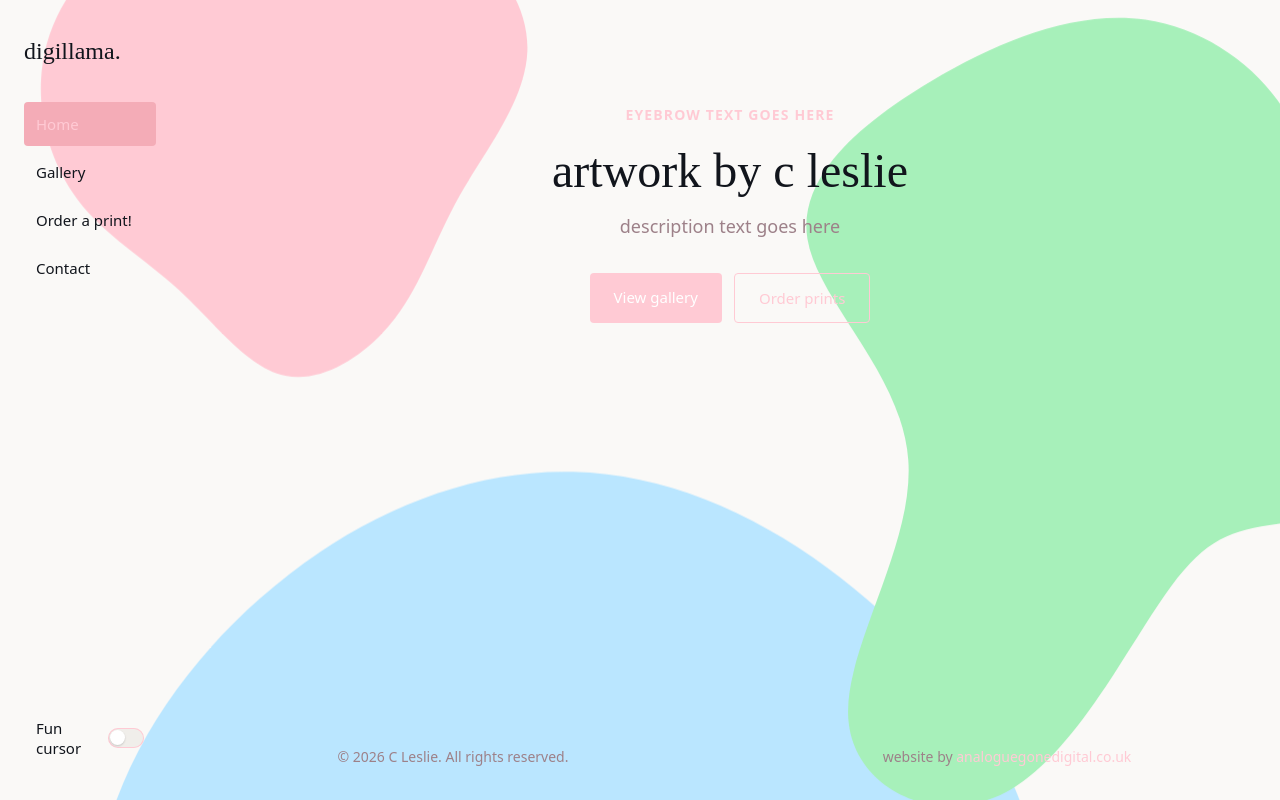
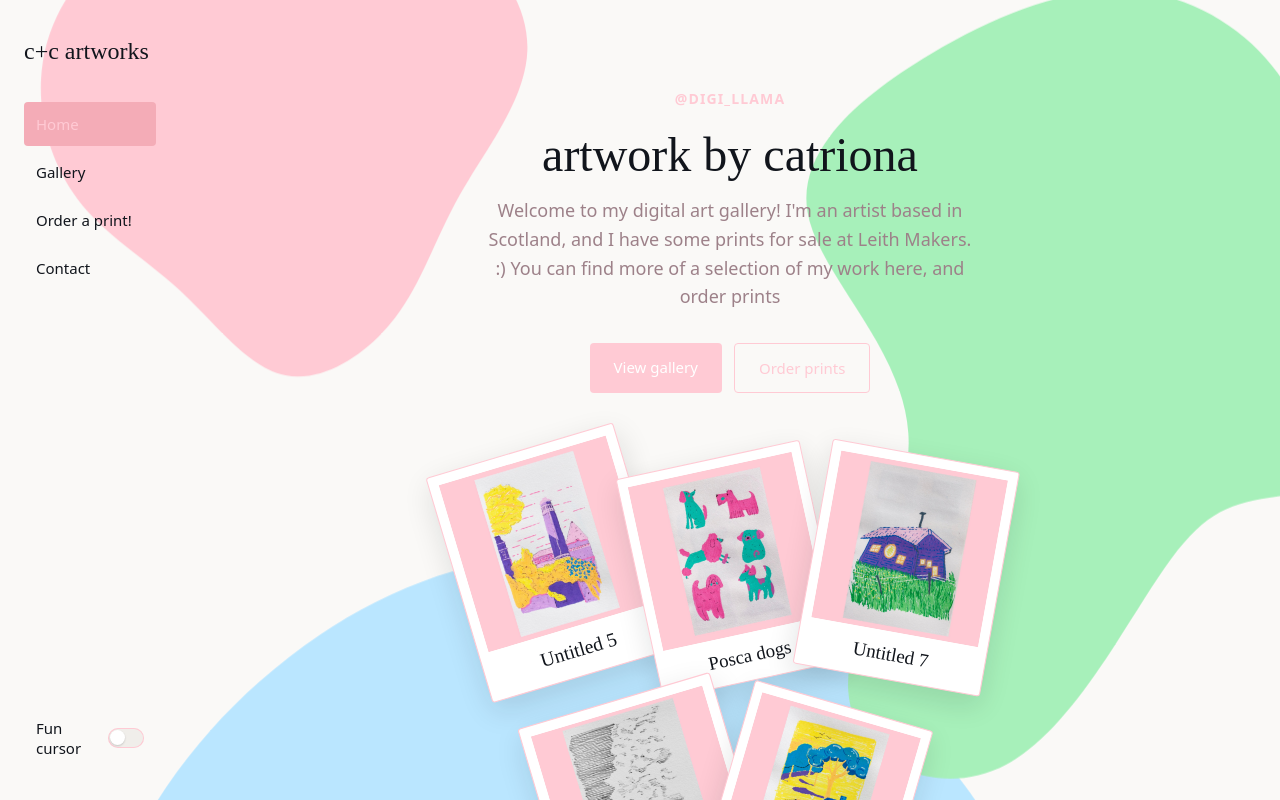
Before and after one commit to claydotd/digillama, a React (Vite) app: page / in a window 1280 px wide. Shown: the top 800 px of the page. Built offline with nearby package versions, Linux system fonts and the light colour scheme; a web font is replaced by a local one.

Commit message:
homepage and copy updates

```diff
--- a/index.html
+++ b/index.html
@@ -5,7 +5,7 @@
     <link rel="icon" type="image/svg+xml" href="/favicon.svg" />
     <meta name="viewport" content="width=device-width, initial-scale=1.0" />
     <meta name="description" content="Artist portfolio and shop" />
-    <title>Artist Portfolio</title>
+    <title>digillama.art</title>
   </head>
   <body>
     <div id="root"></div>
--- a/src/components/Layout.jsx
+++ b/src/components/Layout.jsx
@@ -85,7 +85,7 @@ export default function Layout() {
         </main>
         <footer className="site-footer">
           <div className="footer-item">
-            <p>&copy; {new Date().getFullYear()} C Leslie. All rights reserved.</p>
+            <p>&copy; {new Date().getFullYear()} C+C Artworks. All rights reserved.</p>
           </div>
           <div className="footer-item">
             <p>website by <a href="https://www.analoguegonedigital.co.uk" target="_blank" rel="noopener noreferrer">analoguegonedigital.co.uk</a></p>
--- a/src/components/Nav.jsx
+++ b/src/components/Nav.jsx
@@ -20,7 +20,7 @@ export default function Nav({ customCursor, onCustomCursorChange }) {
     <header className="nav-header">
       <div className="nav-inner container">
         <NavLink to="/" className="nav-logo" onClick={closeMenu}>
-          digillama.
+          c+c artworks
         </NavLink>
 
         <button
--- a/src/pages/Home.css
+++ b/src/pages/Home.css
@@ -1,5 +1,5 @@
 .hero {
-  padding-block: 4rem 3rem;
+  padding-block: 3rem 1.25rem;
   text-align: center;
 }
 
@@ -25,6 +25,108 @@
   flex-wrap: wrap;
   gap: 0.75rem;
   justify-content: center;
+  margin-bottom: 0.5rem;
+}
+
+.home-scatter {
+  display: flex;
+  flex-wrap: wrap;
+  justify-content: center;
+  align-items: center;
+  gap: 0.75rem 0.35rem;
+  width: min(42rem, 100% - 1rem);
+  margin: 0.25rem auto 0;
+  padding: 1.75rem 0.75rem 3rem;
+  min-height: 20rem;
+}
+
+.home-piece {
+  display: flex;
+  flex-direction: column;
+  width: min(11.5rem, 42vw);
+  padding: 0.55rem 0.55rem 0.85rem;
+  margin: 0 -0.4rem;
+  background-color: var(--color-surface);
+  border: 1px solid var(--color-border);
+  border-radius: 3px;
+  box-shadow: 0 10px 28px rgba(17, 21, 28, 0.12);
+  text-decoration: none;
+  color: inherit;
+  z-index: 1;
+  opacity: 0;
+  transform: scale(0.12) rotate(var(--from-rotate));
+  transform-origin: center center;
+  transition:
+    transform 0.8s cubic-bezier(0.34, 1.45, 0.64, 1),
+    opacity 0.45s ease,
+    box-shadow 0.3s ease;
+  transition-delay: var(--delay), var(--delay), 0s;
+}
+
+.home-piece--in {
+  opacity: 1;
+  transform: scale(var(--size)) rotate(var(--rotate)) translateY(var(--shift-y));
+}
+
+.home-piece--settled {
+  transition-delay: 0s;
+}
+
+.home-piece--in:hover,
+.home-piece--in:focus-visible {
+  z-index: 3;
+  box-shadow: 0 18px 36px rgba(17, 21, 28, 0.18);
+  transform: scale(calc(var(--size) * 1.08)) rotate(0deg) translateY(-12px);
+}
+
+.home-piece-frame {
+  display: block;
+  aspect-ratio: 1 / 1;
+  overflow: hidden;
+  background-color: var(--color-bg-alt);
+}
+
+.home-piece-frame img,
+.home-piece-missing {
+  width: 100%;
+  height: 100%;
+  object-fit: contain;
+  background-color: var(--color-bg-alt);
+}
+
+.home-piece-caption {
+  display: block;
+  margin-top: 0.65rem;
+  font-family: var(--font-heading);
+  font-size: 1.15rem;
+  line-height: 1.2;
+  text-align: center;
+  color: var(--color-heading);
+}
+
+@media (max-width: 640px) {
+  .home-scatter {
+    gap: 1rem 0.5rem;
+    padding-inline: 0.75rem;
+  }
+
+  .home-piece {
+    width: min(9.5rem, 44vw);
+    margin: 0;
+  }
+}
+
+@media (prefers-reduced-motion: reduce) {
+  .home-piece {
+    transition: none;
+    opacity: 1;
+    transform: scale(var(--size)) rotate(var(--rotate)) translateY(var(--shift-y));
+  }
+
+  .home-piece--in:hover,
+  .home-piece--in:focus-visible {
+    transform: scale(calc(var(--size) * 1.04)) rotate(0deg) translateY(-6px);
+  }
 }
 
 .btn--outline {
--- a/src/pages/Home.jsx
+++ b/src/pages/Home.jsx
@@ -1,16 +1,63 @@
+import { useEffect, useState } from 'react'
 import { Link } from 'react-router-dom'
 import './Home.css'
 import artwork from '../artwork.json'
 import { artworkImages } from '../artworkImages.js'
 
+const FEATURED_COUNT = 5
+
+function shufflePick(items, count) {
+  const pool = items.filter((work) => artworkImages[work.image])
+  const shuffled = [...pool]
+  for (let i = shuffled.length - 1; i > 0; i--) {
+    const j = Math.floor(Math.random() * (i + 1))
+    ;[shuffled[i], shuffled[j]] = [shuffled[j], shuffled[i]]
+  }
+  return shuffled.slice(0, Math.min(count, shuffled.length))
+}
+
+function randomBetween(min, max) {
+  return min + Math.random() * (max - min)
+}
+
+function randomSigned(min, max) {
+  const magnitude = randomBetween(min, max)
+  return Math.random() < 0.5 ? -magnitude : magnitude
+}
+
 export default function Home() {
+  const [featured] = useState(() =>
+    shufflePick(artwork, FEATURED_COUNT).map((work, index) => ({
+      work,
+      rotate: randomSigned(7, 20),
+      fromRotate: randomSigned(28, 58),
+      delay: 0.05 + index * 0.12,
+      shiftY: randomBetween(-16, 24),
+      size: randomBetween(0.9, 1.12),
+    })),
+  )
+  const [entered, setEntered] = useState(false)
+  const [settled, setSettled] = useState({})
+
+  useEffect(() => {
+    let innerFrame = 0
+    const frame = requestAnimationFrame(() => {
+      innerFrame = requestAnimationFrame(() => setEntered(true))
+    })
+    return () => {
+      cancelAnimationFrame(frame)
+      cancelAnimationFrame(innerFrame)
+    }
+  }, [])
+
   return (
     <div className="page home">
       <section className="hero container">
-        <p className="hero-eyebrow">eyebrow text goes here</p>
-        <h1>artwork by c leslie</h1>
+        <p className="hero-eyebrow">@digi_llama</p>
+        <h1>artwork by catriona</h1>
         <p className="hero-lead">
-          description text goes here
+          Welcome to my digital art gallery! I'm an artist based in Scotland, and I have some prints for sale at Leith Makers. :){' '}
+          You can find more of a selection of my work here, and order prints
         </p>
         <div className="hero-actions">
           <Link to="/gallery" className="btn">
@@ -21,34 +68,42 @@ export default function Home() {
           </Link>
         </div>
       </section>
+
+      <section className="home-scatter" aria-label="A few pieces from the gallery">
+        {featured.map(({ work, rotate, fromRotate, delay, shiftY, size }) => (
+          <Link
+            key={work.image}
+            to="/gallery"
+            className={[
+              'home-piece',
+              entered ? 'home-piece--in' : '',
+              settled[work.image] ? 'home-piece--settled' : '',
+            ].join(' ')}
+            style={{
+              '--rotate': `${rotate}deg`,
+              '--from-rotate': `${fromRotate}deg`,
+              '--delay': `${delay}s`,
+              '--shift-y': `${shiftY}px`,
+              '--size': size,
+            }}
+            onTransitionEnd={(event) => {
+              if (event.propertyName !== 'transform') return
+              setSettled((prev) =>
+                prev[work.image] ? prev : { ...prev, [work.image]: true },
+              )
+            }}
+          >
+            <span className="home-piece-frame">
+              {artworkImages[work.image] ? (
+                <img src={artworkImages[work.image]} alt={work.title} />
+              ) : (
+                <span className="home-piece-missing" aria-hidden="true" />
+              )}
+            </span>
+            <span className="home-piece-caption">{work.title}</span>
+          </Link>
+        ))}
+      </section>
     </div>
   )
 }
-      {/* <section className="hero container">
-        <p className="hero-eyebrow">eyebrow text goes here</p>
-        <h1>artwork by c leslie</h1>
-        <p className="hero-lead">
-          description text goes here
-        </p>
-        <div className="hero-actions">
-          <Link to="/gallery" className="btn">
-            View gallery
-          </Link>
-          <Link to="/contact" className="btn btn--outline">
-            Contact
-          </Link>
-        </div>
-      </section> */}
-
-      {/* <section className="featured container">
-        <h2>featured work</h2>
-        <div className="featured-grid">
-          {[1, 2, 3].map((n) => (
-            <article key={n} className="featured-card">
-              <div className="featured-placeholder" aria-hidden="true" />
-              <h3>Artwork title {n}</h3>
-              <p>Medium · Year</p>
-            </article>
-          ))}
-        </div>
-      </section> */}
--- a/src/pages/Order.jsx
+++ b/src/pages/Order.jsx
@@ -423,7 +423,7 @@ export default function Order() {
             <span className="order-total-amount">{formatPrice(total)}</span>
           </section>
         )}
-        <p>When you&apos;re ready to order, click the button below to open your email client and send the pre-filled message.</p>
+        <p><em>Please note, this is a mock-up only. The form is not yet functional, but will be connected to backend functionality once the site is ready to officially go live.</em></p>
         <button
           type="button"
           className="btn-order"
@@ -441,7 +441,7 @@ export default function Order() {
             })}`
           }}
         >
-          Open email
+          Request Order
         </button>
       </form>
     </div>
```
